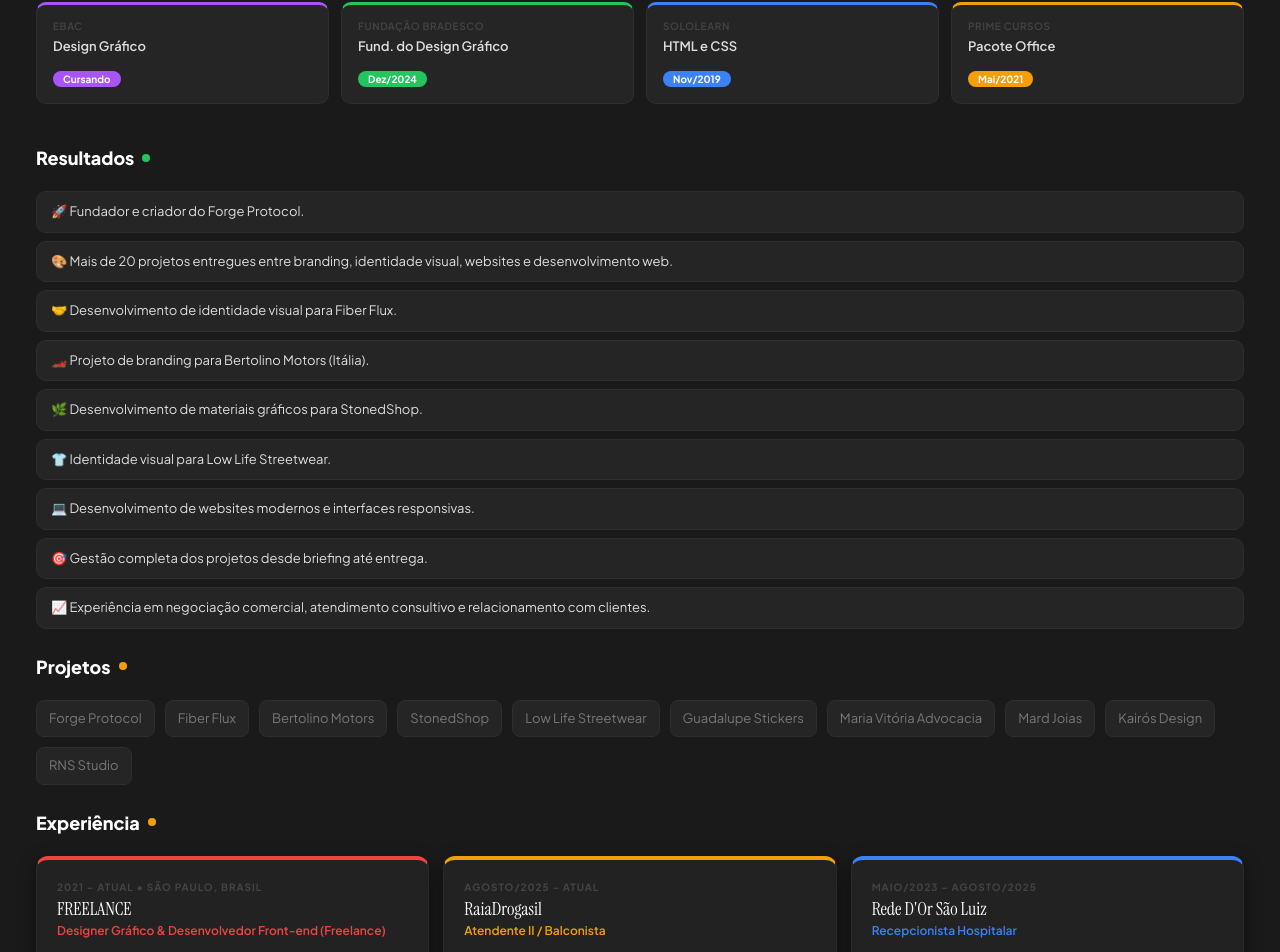
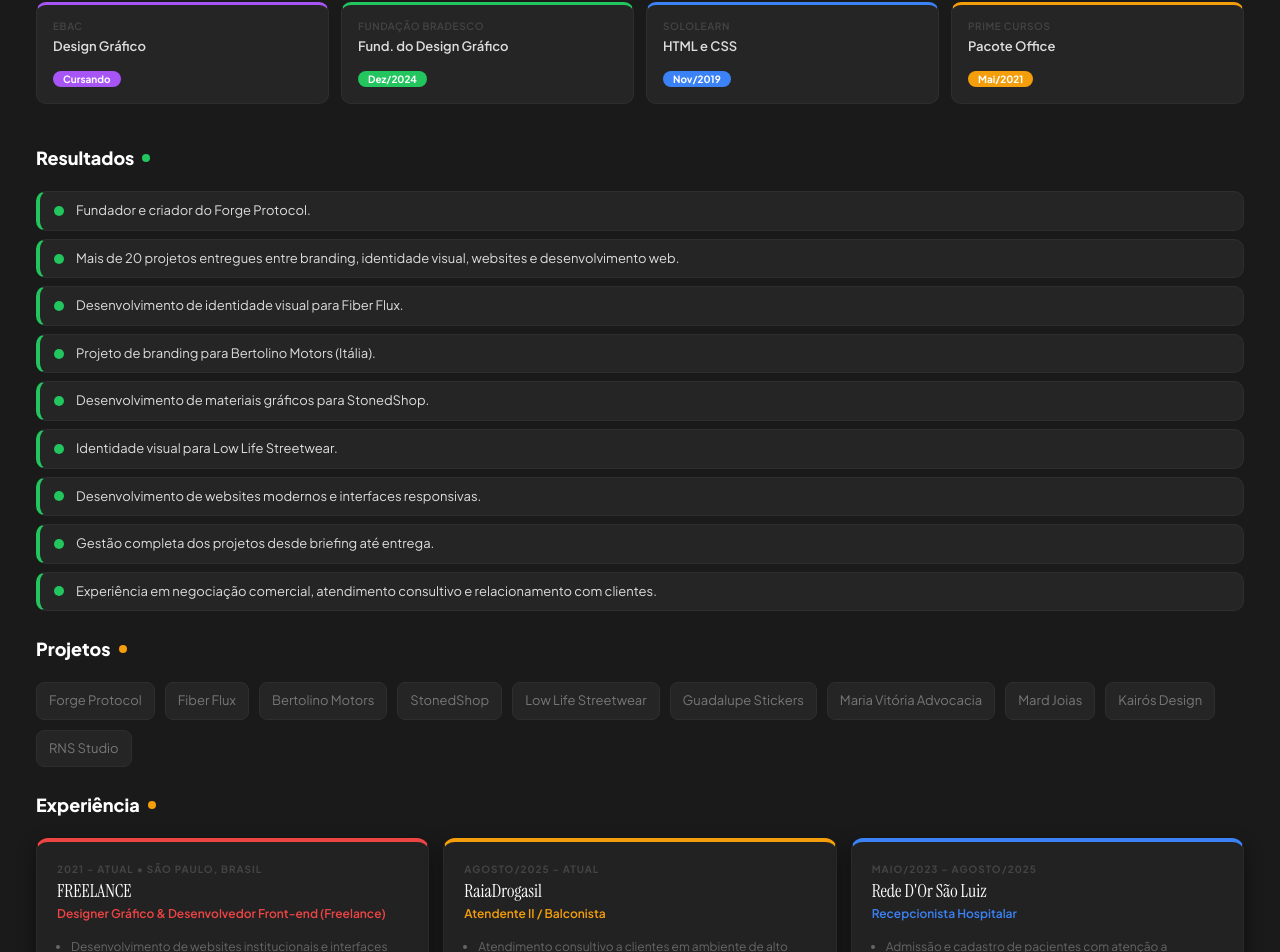
Before and after one commit to reinosoulcontato-boop/marcos.apresentation, a React (Vite) app: page / in a window 1280 px wide. Shown: the part 1243-2195 px from the top of the page. Built offline with nearby package versions, Linux system fonts and the light colour scheme; the HTML template or start-up script is replaced by a standard one.

Commit message:
Resultados: substituir emojis por bolinhas e adicionar borda colorida consistente

```diff
--- a/src/App.tsx
+++ b/src/App.tsx
@@ -547,18 +547,33 @@
         <SectionLabel dot={GREEN}>Resultados</SectionLabel>
         <div style={{ display: 'grid', gap: 8 }}>
           {[
-            '🚀 Fundador e criador do Forge Protocol.',
-            '🎨 Mais de 20 projetos entregues entre branding, identidade visual, websites e desenvolvimento web.',
-            '🤝 Desenvolvimento de identidade visual para Fiber Flux.',
-            '🏎️ Projeto de branding para Bertolino Motors (Itália).',
-            '🌿 Desenvolvimento de materiais gráficos para StonedShop.',
-            '👕 Identidade visual para Low Life Streetwear.',
-            '💻 Desenvolvimento de websites modernos e interfaces responsivas.',
-            '🎯 Gestão completa dos projetos desde briefing até entrega.',
-            '📈 Experiência em negociação comercial, atendimento consultivo e relacionamento com clientes.',
+            'Fundador e criador do Forge Protocol.',
+            'Mais de 20 projetos entregues entre branding, identidade visual, websites e desenvolvimento web.',
+            'Desenvolvimento de identidade visual para Fiber Flux.',
+            'Projeto de branding para Bertolino Motors (Itália).',
+            'Desenvolvimento de materiais gráficos para StonedShop.',
+            'Identidade visual para Low Life Streetwear.',
+            'Desenvolvimento de websites modernos e interfaces responsivas.',
+            'Gestão completa dos projetos desde briefing até entrega.',
+            'Experiência em negociação comercial, atendimento consultivo e relacionamento com clientes.',
           ].map((r) => (
-            <div key={r} style={{ padding: '10px 14px', borderRadius: 10, backgroundColor: '#252525', border: '1px solid #2E2E2E', color: '#DDD', fontSize: 13 }}>
-              {r}
+            <div
+              key={r}
+              style={{
+                display: 'flex',
+                alignItems: 'center',
+                gap: 12,
+                padding: '10px 14px',
+                borderRadius: 10,
+                backgroundColor: '#252525',
+                border: '1px solid #2E2E2E',
+                color: '#DDD',
+                fontSize: 13,
+                borderLeft: `4px solid ${GREEN}`,
+              }}
+            >
+              <span style={{ width: 10, height: 10, borderRadius: '50%', backgroundColor: GREEN, flexShrink: 0 }} aria-hidden />
+              <div style={{ lineHeight: 1.35 }}>{r}</div>
             </div>
           ))}
         </div>
```
